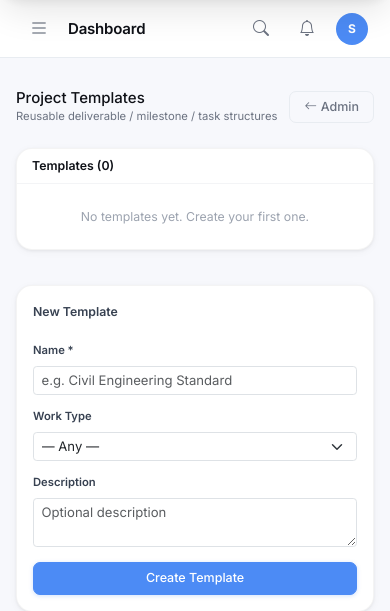
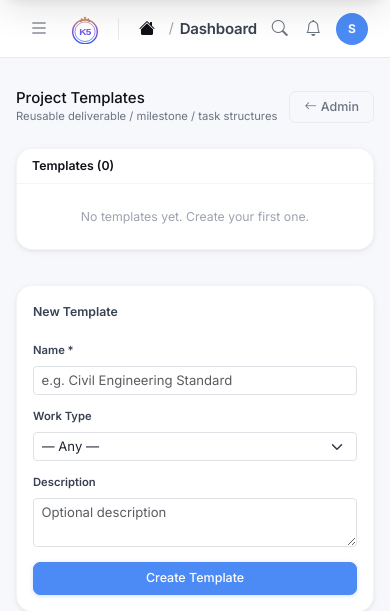
Before and after one commit to wb-dotcom/kore-erp, a Laravel app: page /admin/templates in a window 390 px wide. Shown: the top 611 px of the page. Run offline with Laravel 12, Linux system fonts and the light colour scheme; the visitor is signed in with stand-in values (Sample User, id 1); data that the repository does not hold is empty.

Commit message:
feat: add logo, brand link, and dashboard breadcrumb to top header
- Added K5 logo SVG (orange→purple→blue gradient) to public/images/logo.svg
- Logo renders next to hamburger button, links to dashboard, label hidden on mobile
- Thin vertical divider separates logo from page title area
- On dashboard: shows grid icon + "Dashboard" label
- On all other pages: house icon links back to dashboard with "/ Page Name" breadcrumb
- All new elements styled to match existing header design system

https://claude.ai/code/session_01Y1cBmeN6cpZtGrdJS4Kc7Y

```diff
--- a/resources/views/layouts/app.blade.php
+++ b/resources/views/layouts/app.blade.php
@@ -71,9 +71,52 @@
         .hamburger-btn:hover { background: #f2f4f8; color: var(--c-t1); }
         .hamburger-btn i { font-size: 20px; }
 
+        /* ── Header logo ─────────────────────────────────────── */
+        .hdr-logo-link {
+            display: flex; align-items: center; gap: 8px;
+            text-decoration: none; flex-shrink: 0;
+            padding: 2px 6px 2px 2px;
+            border-radius: var(--r-sm);
+            transition: background 0.12s;
+        }
+        .hdr-logo-link:hover { background: #f2f4f8; }
+        .hdr-logo-img {
+            width: 30px; height: 30px;
+            object-fit: contain; flex-shrink: 0;
+        }
+        .hdr-logo-text {
+            font-size: 14px; font-weight: 700;
+            color: var(--c-t1); letter-spacing: -0.3px;
+            line-height: 1;
+        }
+        .hdr-logo-text em { font-style: normal; color: var(--c-accent); }
+
+        /* ── Divider ─────────────────────────────────────────── */
+        .hdr-divider {
+            width: 1px; height: 22px;
+            background: var(--c-border); flex-shrink: 0;
+        }
+
+        /* ── Page title / dashboard link ─────────────────────── */
         .hdr-title {
             font-size: 15px; font-weight: 600;
             color: var(--c-t1); flex: 1; letter-spacing: -0.2px;
+            display: flex; align-items: center; gap: 6px;
+        }
+        .hdr-title-link {
+            display: inline-flex; align-items: center; gap: 6px;
+            text-decoration: none;
+            color: var(--c-t1); font-weight: 600;
+            padding: 4px 8px; border-radius: var(--r-sm);
+            transition: background 0.12s, color 0.12s;
+        }
+        .hdr-title-link:hover { background: #f2f4f8; color: var(--c-accent); }
+        .hdr-title-link i { font-size: 16px; }
+        .hdr-title-sep {
+            color: var(--c-t4); font-weight: 400; font-size: 14px;
+        }
+        .hdr-title-page {
+            color: var(--c-t2); font-weight: 600; font-size: 15px;
         }
 
         .hdr-search { position: relative; }
@@ -515,7 +558,28 @@
             <i class="bi bi-list"></i>
         </button>
 
-        <span class="hdr-title">{{ $title ?? 'Dashboard' }}</span>
+        {{-- Logo --}}
+        <a href="{{ route('dashboard') }}" class="hdr-logo-link" title="Kore ERP">
+            <img src="{{ asset('images/logo.svg') }}" alt="Kore ERP" class="hdr-logo-img">
+            <span class="hdr-logo-text d-none d-md-inline">KORE <em>ERP</em></span>
+        </a>
+
+        <div class="hdr-divider"></div>
+
+        {{-- Page title — dashboard icon links home; on non-dashboard pages show breadcrumb --}}
+        <span class="hdr-title">
+            @if(request()->routeIs('dashboard'))
+                <i class="bi bi-grid-1x2-fill" style="color:var(--c-accent);font-size:16px;"></i>
+                Dashboard
+            @else
+                <a href="{{ route('dashboard') }}" class="hdr-title-link" title="Back to Dashboard">
+                    <i class="bi bi-house-fill"></i>
+                    <span class="d-none d-sm-inline">Dashboard</span>
+                </a>
+                <span class="hdr-title-sep">/</span>
+                <span class="hdr-title-page">{{ $title ?? 'Dashboard' }}</span>
+            @endif
+        </span>
 
         <div class="hdr-search d-none d-md-block">
             <i class="bi bi-search"></i>
```
Also changed, not shown: public/images/logo.svg (added).
